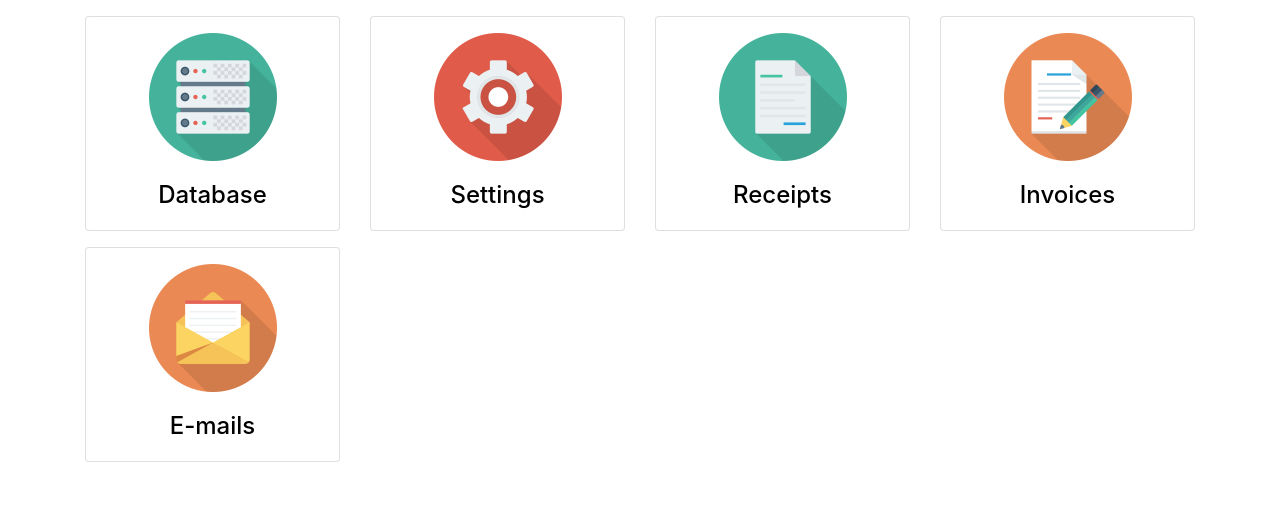
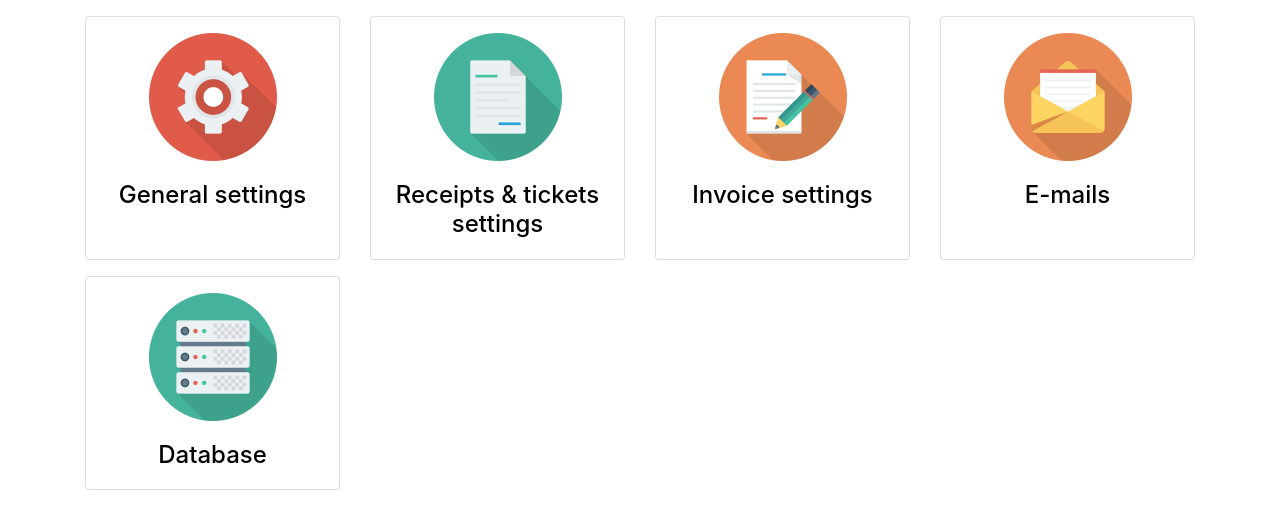
Before and after one commit to AlenAlic/clubpromoters-api, a Flask app: page /dashboard in a window 1280 px wide. Shown: the part 56-585 px from the top of the page. Run offline with Flask 2, Linux system fonts and the light colour scheme; a user stored in the database is signed in; tables that the repository leaves empty hold one stand-in row (values such as "Sample post"); some libraries are stand-ins or nearby versions.

Commit message:
bug fix => misc minor bug fixes

```diff
--- a/apis/purchase/apis.py
+++ b/apis/purchase/apis.py
@@ -58,13 +58,14 @@ class PurchaseAPIOrder(Resource):
                 db.session.commit()
                 mollie_client = Client()
                 mollie_client.set_api_key(conf.mollie)
+                scheme = "http" if current_app.config.get("LOCALHOST") else "https"
                 payment_data = {
                     "amount": {
                         "currency": "EUR",
                         "value": purchase.mollie_price()
                     },
                     "description": f"{purchase.mollie_description()}",
-                    "webhookUrl": url_for("api.mollie_mollie_api_webhook", _scheme="https", _external=True),
+                    "webhookUrl": url_for("api.mollie_mollie_api_webhook", _scheme=scheme, _external=True),
                     "redirectUrl": f'{current_app.config.get("BASE_URL")}/purchase/completed/{purchase.hash}',
                     "metadata": {
                         "purchase_id": str(purchase.purchase_id),
--- a/backend/__init__.py
+++ b/backend/__init__.py
@@ -99,7 +99,6 @@ def make_folders(app):
     app.receipts_folder = os.path.join(generated_path, RECEIPTS_FOLDER)
     app.invoices_folder = os.path.join(generated_path, INVOICES_FOLDER)
     app.tickets_folder = os.path.join(generated_path, TICKETS_FOLDER)
-    app.refunds_folder = os.path.join(generated_path, REFUNDS_FOLDER)
 
     # Uploads
     if not os.path.exists(app.uploads_folder):
@@ -113,6 +112,3 @@ def make_folders(app):
     # Tickets
     if not os.path.exists(app.tickets_folder):
         os.makedirs(app.tickets_folder)
-    # Refunds
-    if not os.path.exists(app.refunds_folder):
-        os.makedirs(app.refunds_folder)
--- a/backend/email/routes.py
+++ b/backend/email/routes.py
@@ -107,9 +107,7 @@ def template(group, name):
                 purchase = generate_dummy_purchase()
             return render_template(path, purchase=purchase)
         if name == NAME_REFUND:
-            purchase = Purchase.query.first()
-            if not purchase:
-                purchase = generate_dummy_purchase()
+            purchase = generate_dummy_purchase()
             return render_template(path, refund=purchase.refunds[0])
     if group == GROUP_INVOICES:
         if name == NAME_SEND_INVOICE:
--- a/backend/templates/bootstrap_base.html
+++ b/backend/templates/bootstrap_base.html
@@ -3,7 +3,7 @@
 {%- block html %}
     <head>
     {%- block head %}
-        <title>clubpromoters.net</title>
+        <title>API clubpromoters.net</title>
         {%- block metas %}
             <meta name="viewport" content="width=device-width, initial-scale=1.0">
             <meta charset="UTF-8">
--- a/backend/templates/email/purchase/purchased_tickets.html
+++ b/backend/templates/email/purchase/purchased_tickets.html
@@ -1,6 +1,6 @@
 {% extends "email/base.html" %}
 
-{% if config.get("DEBUG") %}{% set scheme="http" %}{% else %}{% set scheme="https" %}{% endif %}
+{% if config.get("LOCALHOST") %}{% set scheme="http" %}{% else %}{% set scheme="https" %}{% endif %}
 
 {% block body %}
 <table style="width: 100%; max-width: 800px; border: 1px solid lightgrey; margin-left: auto; margin-right: auto;">
--- a/backend/templates/email/snippets/header.html
+++ b/backend/templates/email/snippets/header.html
@@ -1,7 +1,9 @@
+{% if config.get("LOCALHOST") %}{% set scheme="http" %}{% else %}{% set scheme="https" %}{% endif %}
+
 <tr style="background-color: #000000;">
     <td style="text-align: center; padding: 0 !important;">
         <div style="position: relative;">
-            <img src="{{url_for('static', filename='email_logo.svg', _scheme="https", _external=True)}}" style="max-height: 60px; position: absolute; left: 0; top: 0;">
+            <img src="{{url_for('static', filename='email_logo.svg', _scheme=scheme, _external=True)}}" style="max-height: 60px; position: absolute; left: 0; top: 0;">
             <h2 style="color: #fff; padding-top: 16px; padding-bottom: 16px; margin-bottom: 0;">
                 <span>{{ title }}</span>
             </h2>
--- a/backend/templates/invoices/invoice_template_head.html
+++ b/backend/templates/invoices/invoice_template_head.html
@@ -10,7 +10,7 @@
             color: #212529;
             text-align: left;
             background-color: #fff;
-            max-width: 1200px;
+            max-width: 640px;
         }
         table {
             border-collapse: collapse;
--- a/backend/templates/main/dashboard.html
+++ b/backend/templates/main/dashboard.html
@@ -2,19 +2,21 @@
 
 {% block app_content %}
 <div class="row">
-    {% with url=url_for("admin.index"), title="Database", image="db.png" %}
+    {% with url=url_for("settings.index"), title="General settings", image="settings.png" %}
         {% include "_dashboard_page.html" %}
     {% endwith %}
-    {% with url=url_for("settings.index"), title="Settings", image="settings.png" %}
+    {% with url=url_for("receipts.index"), title="Receipts & tickets settings", image="receipts.png" %}
         {% include "_dashboard_page.html" %}
     {% endwith %}
-    {% with url=url_for("receipts.index"), title="Receipts", image="receipts.png" %}
-        {% include "_dashboard_page.html" %}
-    {% endwith %}
-    {% with url=url_for("invoices.index"), title="Invoices", image="invoices.png" %}
+    {% with url=url_for("invoices.index"), title="Invoice settings", image="invoices.png" %}
         {% include "_dashboard_page.html" %}
     {% endwith %}
     {% with url=url_for("email.index"), title="E-mails", image="email.png" %}
+        {% include "_dashboard_page.html" %}
+    {% endwith %}
+</div>
+<div class="row">
+    {% with url=url_for("admin.index"), title="Database", image="db.png" %}
         {% include "_dashboard_page.html" %}
     {% endwith %}
     {% if config.get("DEBUG") and not config.get("DEMO") %}
@@ -27,5 +29,10 @@
             {% include "_dashboard_page.html" %}
         {% endwith %}
     {% endif %}
+    {% if config.get("DEBUG") and current_user.is_admin %}
+        {% with url=url_for("preview.index"), title="Preview PDFs", image="preview.png" %}
+            {% include "_dashboard_page.html" %}
+        {% endwith %}
+    {% endif %}
 </div>
 {% endblock %}
--- a/backend/templates/receipts/receipt_template_head.html
+++ b/backend/templates/receipts/receipt_template_head.html
@@ -1,5 +1,5 @@
 <head>
-    <title>Invoice</title>
+    <title>Receipt</title>
     <style type="text/css">
         body {
             margin: 0 auto;
@@ -10,7 +10,7 @@
             color: #212529;
             text-align: left;
             background-color: #fff;
-            max-width: 1200px;
+            max-width: 640px;
         }
         table {
             border-collapse: collapse;
--- a/backend/templates/tickets/ticket_template_head.html
+++ b/backend/templates/tickets/ticket_template_head.html
@@ -1,5 +1,5 @@
 <head>
-    <title>Invoice</title>
+    <title>Ticket</title>
     <style type="text/css">
         body {
             margin: 0 auto;
--- a/config.py
+++ b/config.py
@@ -12,6 +12,8 @@ class Config(object):
     ENV = os.environ.get('ENV') or 'production'
     DEBUG = os.environ.get('DEBUG') == "True" or False
     DEMO = os.environ.get('DEMO') == "True" or False
+
+    LOCALHOST = os.environ.get("LOCALHOST") == "True" or False
 
     SECRET_KEY = os.environ.get('SECRET_KEY') or 'secret-key'
     SQLALCHEMY_DATABASE_URI = os.environ.get('DATABASE_URI') or 'sqlite:///' + os.path.join(basedir, 'app.db')
```
